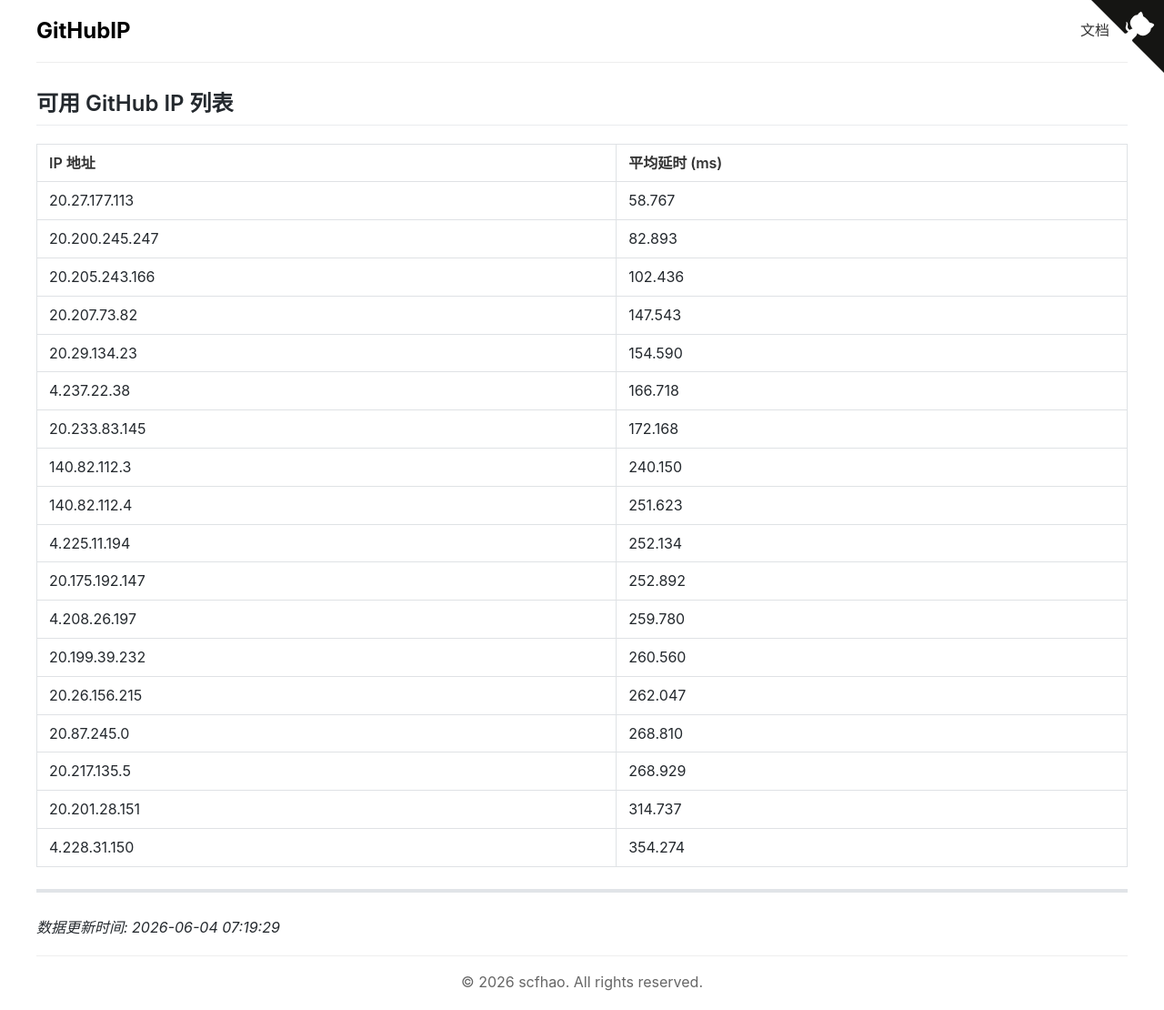
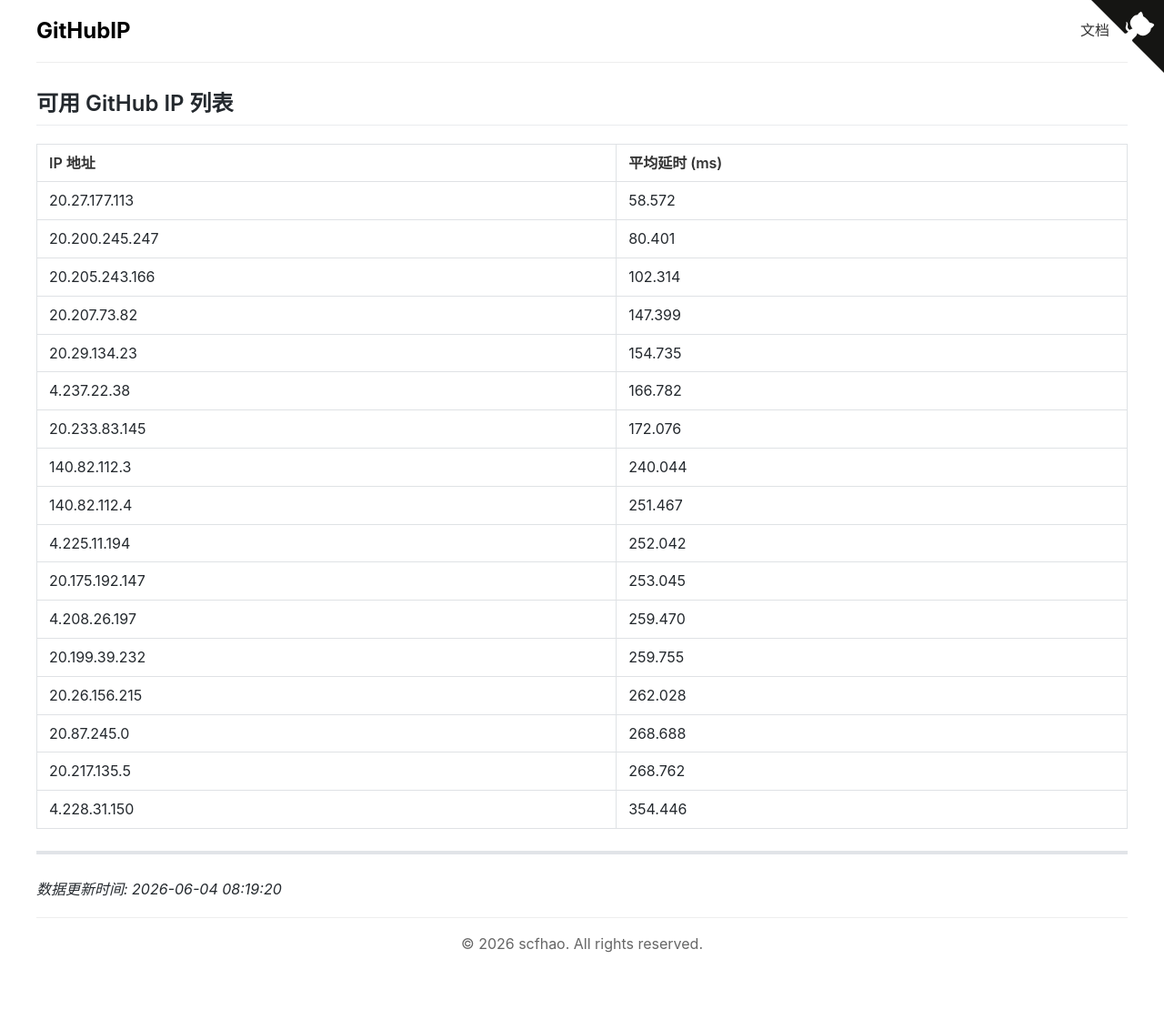
Before and after one commit to scfhao/GitHubIP, a Jekyll site: the page built from index.md, in a window 1280 px wide. Shown: the whole page at 91% size. Built offline with Jekyll 4.4.1, drawn with Linux system fonts in a browser that asks for light colours; after the commit the page ends 1068 px from its top, so only the background shows below that.

Commit message:
自动脚本执行 - 2026-06-04 08:19:21

```diff
--- a/index.md
+++ b/index.md
@@ -1,32 +1,31 @@
 ---
 layout: home
 title: GitHub IP 列表
-date: 2026-06-04 07:19:29
+date: 2026-06-04 08:19:20
 ---
 
 ## 可用 GitHub IP 列表
 
 | IP 地址 | 平均延时 (ms) |
 |---------|--------------|
-| 20.27.177.113 | 58.767 |
-| 20.200.245.247 | 82.893 |
-| 20.205.243.166 | 102.436 |
-| 20.207.73.82 | 147.543 |
-| 20.29.134.23 | 154.590 |
-| 4.237.22.38 | 166.718 |
-| 20.233.83.145 | 172.168 |
-| 140.82.112.3 | 240.150 |
-| 140.82.112.4 | 251.623 |
-| 4.225.11.194 | 252.134 |
-| 20.175.192.147 | 252.892 |
-| 4.208.26.197 | 259.780 |
-| 20.199.39.232 | 260.560 |
-| 20.26.156.215 | 262.047 |
-| 20.87.245.0 | 268.810 |
-| 20.217.135.5 | 268.929 |
-| 20.201.28.151 | 314.737 |
-| 4.228.31.150 | 354.274 |
+| 20.27.177.113 | 58.572 |
+| 20.200.245.247 | 80.401 |
+| 20.205.243.166 | 102.314 |
+| 20.207.73.82 | 147.399 |
+| 20.29.134.23 | 154.735 |
+| 4.237.22.38 | 166.782 |
+| 20.233.83.145 | 172.076 |
+| 140.82.112.3 | 240.044 |
+| 140.82.112.4 | 251.467 |
+| 4.225.11.194 | 252.042 |
+| 20.175.192.147 | 253.045 |
+| 4.208.26.197 | 259.470 |
+| 20.199.39.232 | 259.755 |
+| 20.26.156.215 | 262.028 |
+| 20.87.245.0 | 268.688 |
+| 20.217.135.5 | 268.762 |
+| 4.228.31.150 | 354.446 |
 
 ---
 
-*数据更新时间: 2026-06-04 07:19:29*
+*数据更新时间: 2026-06-04 08:19:20*
```
